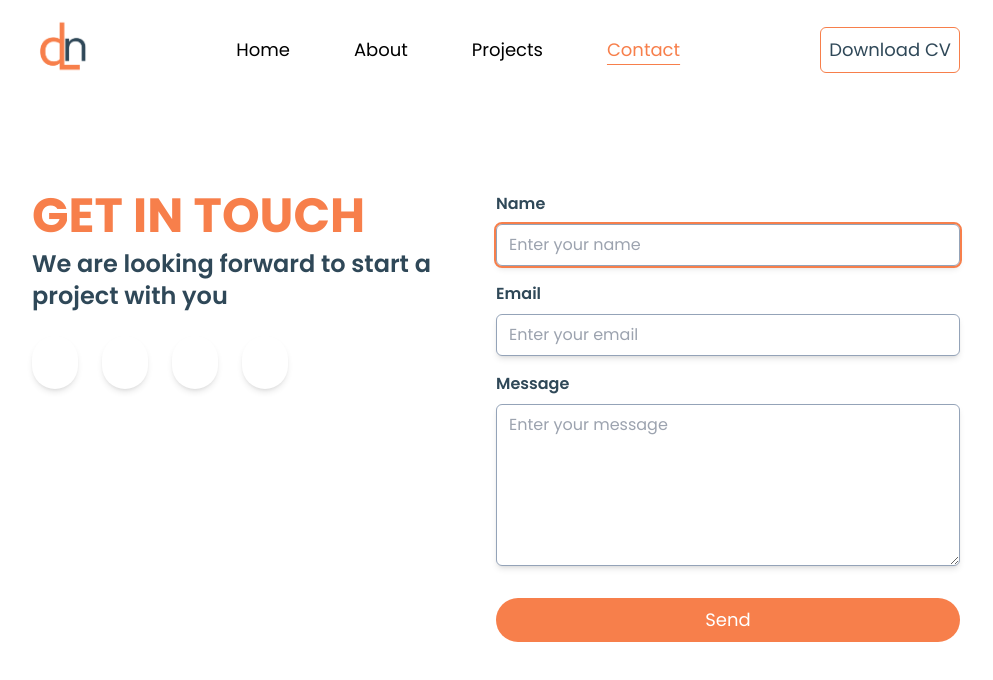
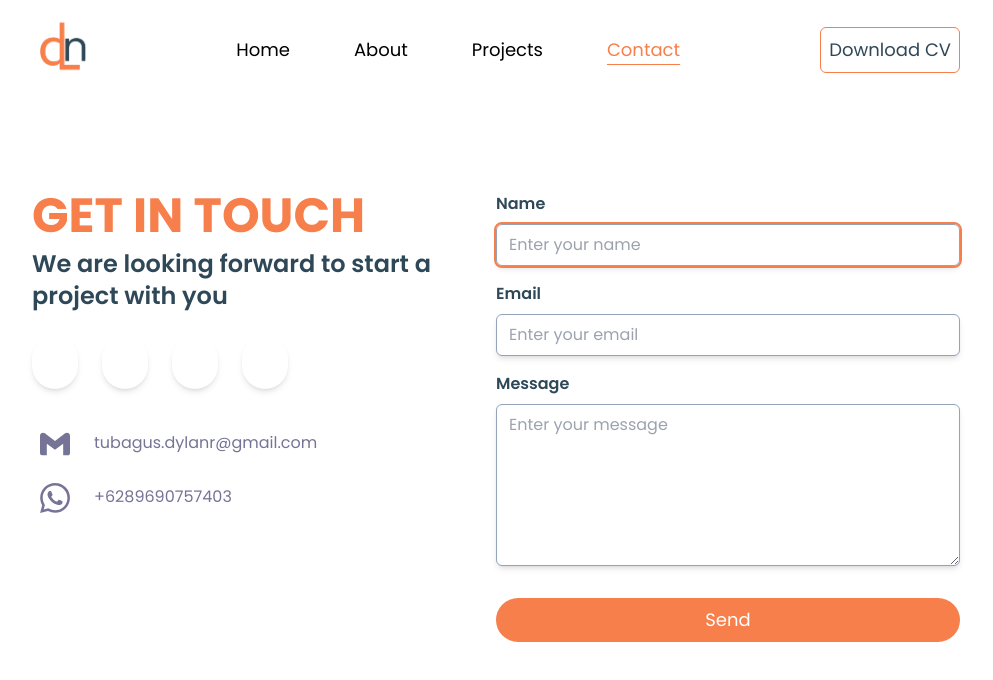
Before and after one commit to tubagusdylan/portfolio-web, a React (Vite) app: page /contact in a window 1280 px wide. Shown: the top 680 px of the page, without its empty margins (144-1137 px from the left). Built offline with nearby package versions, Linux system fonts and the light colour scheme; some icons are missing.

Commit message:
add description about me, and fix styling

```diff
--- a/src/App.jsx
+++ b/src/App.jsx
@@ -16,7 +16,7 @@ function App() {
 
   function handleNav() {
     window.onscroll = () => {
-      window.scrollY > 20 ? setNavFixed("navbar-fixed") : setNavFixed("");
+      window.scrollY > 0 ? setNavFixed("navbar-fixed") : setNavFixed("");
     };
   }
 
--- a/src/pages/About.jsx
+++ b/src/pages/About.jsx
@@ -32,10 +32,14 @@ export const About = () => {
         <div className="container xl:px-44">
           <div className="flex flex-wrap mb-20">
             <motion.div className="w-full mb-10 lg:w-1/2 pt-16" variants={container} initial="hidden" animate="visible" transition={{ type: "spring", duration: 2 }}>
-              <h3 className="font-semibold text-secondary mb-1 lg:text-lg">TENTANG SAYA</h3>
-              <h1 className="font-bold text-3xl mb-4 text-primary">Seorang Pembelajar</h1>
+              <div className="w-16 bg-secondary h-1 rounded-sm mb-4"></div>
+              <h1 className="font-bold text-3xl mb-4 text-primary">About Me</h1>
               <p className="text-tertiary opacity-80 text-base mb-6 xl:mb-12 ">
-                Lorem ipsum dolor sit amet consectetur adipisicing elit. Sit ullam dolores, rem repellendus ipsam deserunt deleniti eveniet esse natus distinctio mollitia, hic ad reprehenderit. Vel nam aperiam quibusdam modi ratione?
+                Hello there! I am passionate about the dynamic world of technology, with a particular focus on web development and the exciting realm of the Internet of Things (IoT). Why am I interested in these two fields?
+                <br />
+                <br />
+                In the world of electrical engineering, I am often faced with collecting data from sensors and displaying it in a web or mobile application. However, the available platforms have limited visualization styles and are
+                difficult to set up, so I also studied web knowledge to achieve my wish.
               </p>
               <Button>Services</Button>
             </motion.div>
--- a/src/pages/Contact.jsx
+++ b/src/pages/Contact.jsx
@@ -4,6 +4,7 @@ import { Sosmed } from "../components/Sosmed";
 import { motion } from "framer-motion";
 import { useRef, useState } from "react";
 import emailjs from "@emailjs/browser";
+import { SiGmail, SiWhatsapp } from "react-icons/si";
 
 const container = {
   hidden: {
@@ -67,6 +68,16 @@ export const Contact = () => {
             <div className="flex mt-6 gap-6">
               <Sosmed />
             </div>
+            <div className="mt-10 ml-2">
+              <div className="mb-6">
+                <SiGmail size={30} className="text-tertiary mr-6 inline-block" />
+                <span className="text-base text-tertiary">tubagus.dylanr@gmail.com</span>
+              </div>
+              <div className="mb-4">
+                <SiWhatsapp size={30} className="text-tertiary mr-6 inline-block" />
+                <span className="text-base text-tertiary">+6289690757403</span>
+              </div>
+            </div>
           </motion.div>
           <motion.div className="w-full lg:w-1/2 relative" variants={container2} initial="hidden" animate="visible" transition={{ type: "spring", duration: 2 }}>
             {status === "success" && (
--- a/src/pages/Home.jsx
+++ b/src/pages/Home.jsx
@@ -35,7 +35,7 @@ export const Home = () => {
           <h1 className="block text-4xl font-bold text-secondary mb-6 lg:text-6xl">IoT Enthusiast</h1>
           <p className="mb-6 text-lg lg:text-xl text-tertiary opacity-75">I am an Electrical Engineering Student with 2 Years experience of hardware IoT Development and 1 years of Frontend Development.</p>
         </motion.div>
-        <motion.div className="w-full lg:w-[600px] mx-auto text-center" variants={icon} initial="hidden" animate="visible" transition={{ type: "spring", duration: 2 }}>
+        <motion.div className="w-full lg:w-[600px] mx-auto" variants={icon} initial="hidden" animate="visible" transition={{ type: "spring", duration: 2 }}>
           <div className="flex w-[70%] md:w-[55%] lg:w-1/2 justify-between items-center mx-auto mt-14">
             <Sosmed />
           </div>
--- a/src/pages/Projects.jsx
+++ b/src/pages/Projects.jsx
@@ -37,14 +37,14 @@ export const Projects = () => {
         </motion.h1>
         <h2 className="text-secondary font-semibold text-lg xl:pl-32">Web</h2>
         <motion.div className="w-full xl:w-10/12 xl:mx-auto gap-3 lg:gap-0 flex flex-wrap mb-10 items-center" variants={container} initial="hidden" animate="visible" transition={{ type: "spring", duration: 2 }}>
+          <ProjectWrap source={project1} title={"Shopping List App"} href={"https://tubagusdylan.github.io/portfolio-tailwindcss/"}>
+            A simple shopping list app that implement CRUD. Built with Vue JS.
+          </ProjectWrap>
           <ProjectWrap source={project3} title={"Authentication Page"} href={"https://github.com/tubagusdylan/jwt-auth"}>
             An authentication page, built with React JS, Express JS, and MySQL databases.
           </ProjectWrap>
           <ProjectWrap source={project2} title={"Quiz App"} href={"https://quiz-app-v1-reactjs.vercel.app/"}>
             A quiz app which implement API from opentdb.com. Built with React JS technology
-          </ProjectWrap>
-          <ProjectWrap source={project1} title={"Web portfolio"} href={"https://tubagusdylan.github.io/portfolio-tailwindcss/"}>
-            A frontend training project that built with tailwindcss technology
           </ProjectWrap>
         </motion.div>
         <h2 className="text-secondary font-semibold text-lg xl:pl-32">Hardware</h2>
```
Also changed, not shown: src/img/project1.png.
